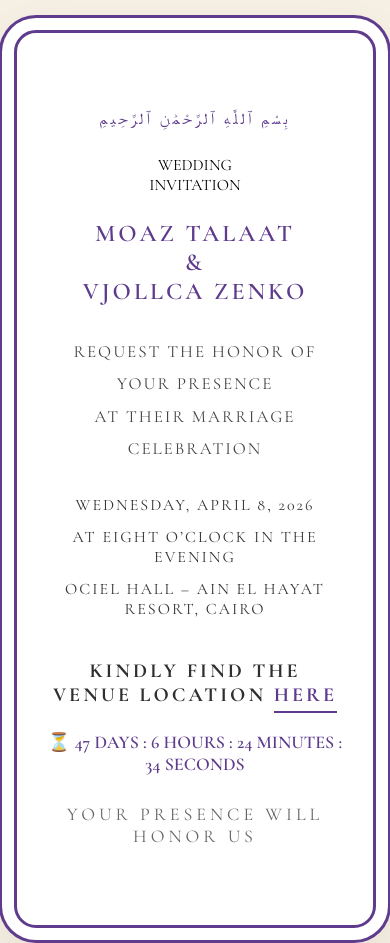
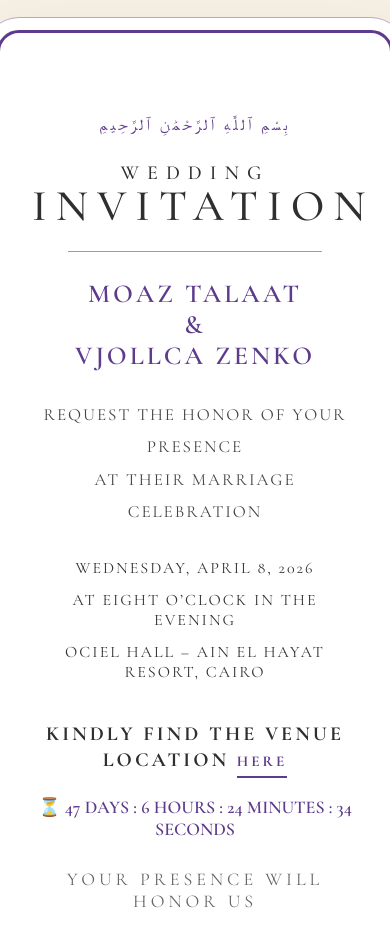
Before and after one commit to moaztalaat/wedding-invitation, a plain HTML site: page index.html in a window 390 px wide. Shown: the top 943 px of the page. Drawn offline with nearby package versions, Linux system fonts and the light colour scheme.

Commit message:
Update styles.css

```diff
--- a/styles.css
+++ b/styles.css
@@ -1,9 +1,7 @@
 /* =========================
    Prevent iPhone Auto Zoom
 ========================= */
-html {
-  -webkit-text-size-adjust: 100%;
-}
+html { -webkit-text-size-adjust: 100%; }
 
 /* =========================
    Base
@@ -18,57 +16,88 @@ body{
   justify-content:center;
   padding:30px 14px;
   box-sizing:border-box;
-  text-transform:uppercase; /* يخلي كل الكلام كابيتال */
+
+  /* كل الدعوة كابيتال */
+  text-transform:uppercase;
 }
 
 /* =========================
-   Card
+   Card + Fade-in
 ========================= */
+@keyframes fadeUp {
+  from { opacity: 0; transform: translateY(10px); }
+  to   { opacity: 1; transform: translateY(0); }
+}
+
 .card{
   width:90%;
   max-width:520px;
-  padding:75px 55px;
+  padding:78px 58px;
   border-radius:22px;
   text-align:center;
   background:#ffffff;
 
+  /* Double Frame: الخارجي أتقل + الداخلي أرفع */
   border:3px solid #5e3b8c;
   box-shadow:
-    0 0 0 12px #ffffff,
-    0 0 0 15px #5e3b8c,
-    0 20px 60px rgba(0,0,0,.12);
+    0 0 0 12px #ffffff,                  /* مسافة بيضا بين الخطين */
+    0 0 0 13px rgba(94,59,140,0.38),     /* الخط الداخلي الرفيع */
+    0 22px 65px rgba(0,0,0,0.12);        /* ظل */
+
+  animation: fadeUp .6s ease both;
+}
+
+/* =========================
+   Title hierarchy + divider
+========================= */
+.title-block{ margin-bottom: 18px; }
+
+.title-top{
+  font-size: 24px;
+  letter-spacing: 10px;
+  font-weight: 500;
+  color:#2f2f2f;
+}
+
+.title-main{
+  font-size: 58px;         /* INVITATION أكبر */
+  letter-spacing: 12px;
+  font-weight: 500;
+  margin-top: -6px;
+  color:#2f2f2f;
+}
+
+.divider{
+  width: 72%;
+  height: 1px;
+  margin: 18px auto 0;
+  background: rgba(94,59,140,0.55);
 }
 
 /* =========================
    Typography
 ========================= */
-
 .basmala{
   font-size:16px;
   letter-spacing:3px;
   margin-bottom:26px;
   color:#5e3b8c;
-}
 
-h1{
-  font-size:46px;
-  letter-spacing:10px;
-  font-weight:500;
-  margin:14px 0;
-  color:#2f2f2f;
+  /* عشان العربي مايتحولش */
+  text-transform:none;
 }
 
 .names{
   font-size:32px;
   font-weight:600;
-  margin:24px 0;
+  margin:30px 0 26px;   /* مساحات أكتر حوالين الأسماء */
   letter-spacing:4px;
   color:#5e3b8c;
 }
 
 #text{
   font-size:20px;
-  margin:30px 0;
+  margin:28px 0 30px;
   line-height:1.9;
   letter-spacing:2px;
   color:#444;
@@ -82,7 +111,7 @@ h1{
 }
 
 /* =========================
-   Location Line
+   Location Line (bolder/bigger)
 ========================= */
 .location-text{
   margin-top:40px;
@@ -93,21 +122,26 @@ h1{
 }
 
 .location-link{
+  /* نخليها Small Caps فعليًا */
+  text-transform:none;          /* نلغي uppercase اللي على body */
+  font-variant: small-caps;
+  font-size: 1.08em;
+  font-weight:700;
+
   text-decoration:none;
   color:#5e3b8c;
   border-bottom:2px solid #5e3b8c;
   padding-bottom:4px;
-  font-weight:700;
-  transition:0.3s ease;
+  transition:0.25s ease;
 }
 
 .location-link:hover{
-  letter-spacing:5px;
+  letter-spacing:4px;
   opacity:0.85;
 }
 
 /* =========================
-   Countdown
+   Countdown + Footer
 ========================= */
 .countdown{
   margin-top:24px;
@@ -116,9 +150,6 @@ h1{
   color:#5e3b8c;
 }
 
-/* =========================
-   Footer
-========================= */
 .footer{
   font-size:18px;
   letter-spacing:4px;
@@ -127,33 +158,32 @@ h1{
 }
 
 /* =========================
-   Mobile (Keep Royal Look)
+   Mobile (خليه شبه الديسكتوب)
 ========================= */
 @media (max-width:480px){
+  .card{ padding:66px 32px; }
 
-  .card{
-    padding:60px 30px;
+  .title-top{
+    font-size:20px;
+    letter-spacing:8px;
   }
 
-  h1{
-    font-size:34px;
-    letter-spacing:6px;
+  .title-main{
+    font-size:44px;
+    letter-spacing:9px;
   }
 
+  .divider{ width: 78%; }
+
   .names{
-    font-size:24px;
+    font-size:26px;
     letter-spacing:3px;
+    margin:26px 0 22px;
   }
 
-  #text{
-    font-size:17px;
-  }
+  #text{ font-size:17px; }
 
-  .details p{
-    font-size:16px;
-  }
+  .details p{ font-size:16px; }
 
-  .location-text{
-    font-size:20px;
-  }
+  .location-text{ font-size:20px; }
 }
```
